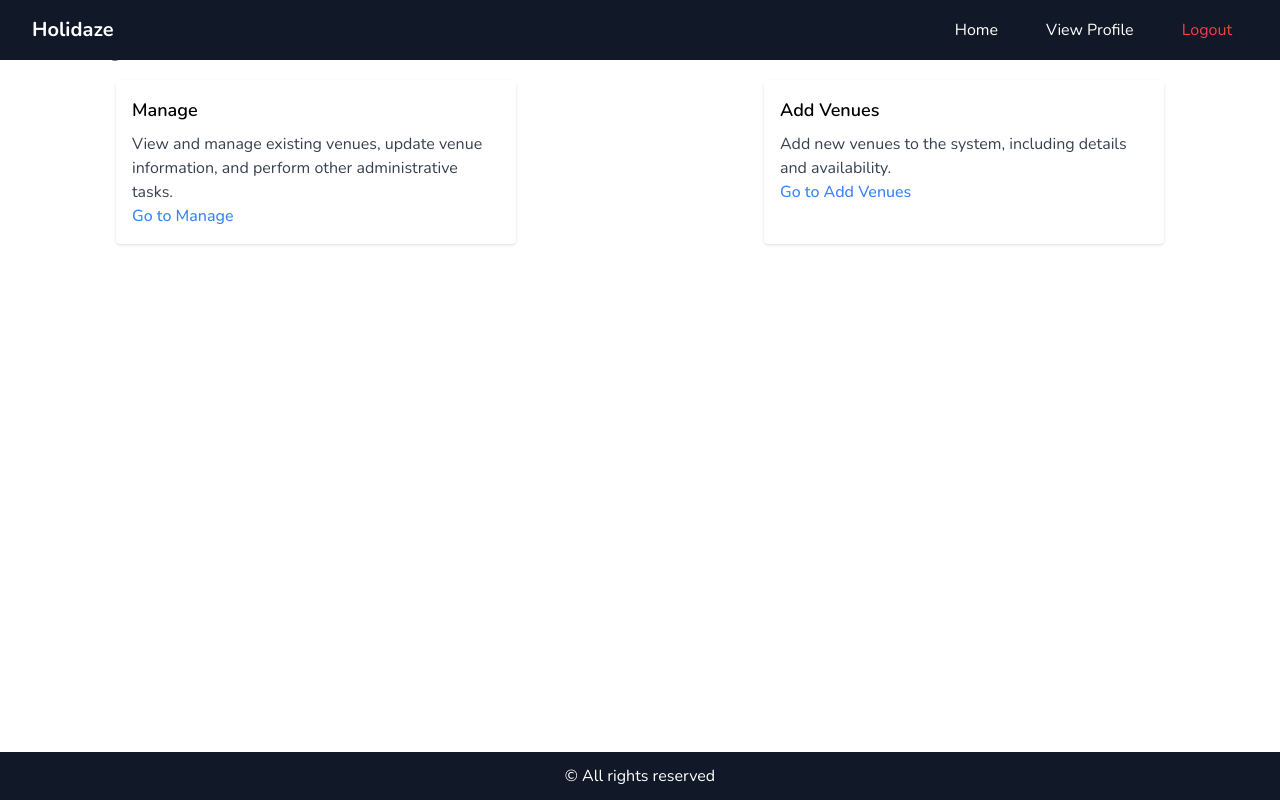
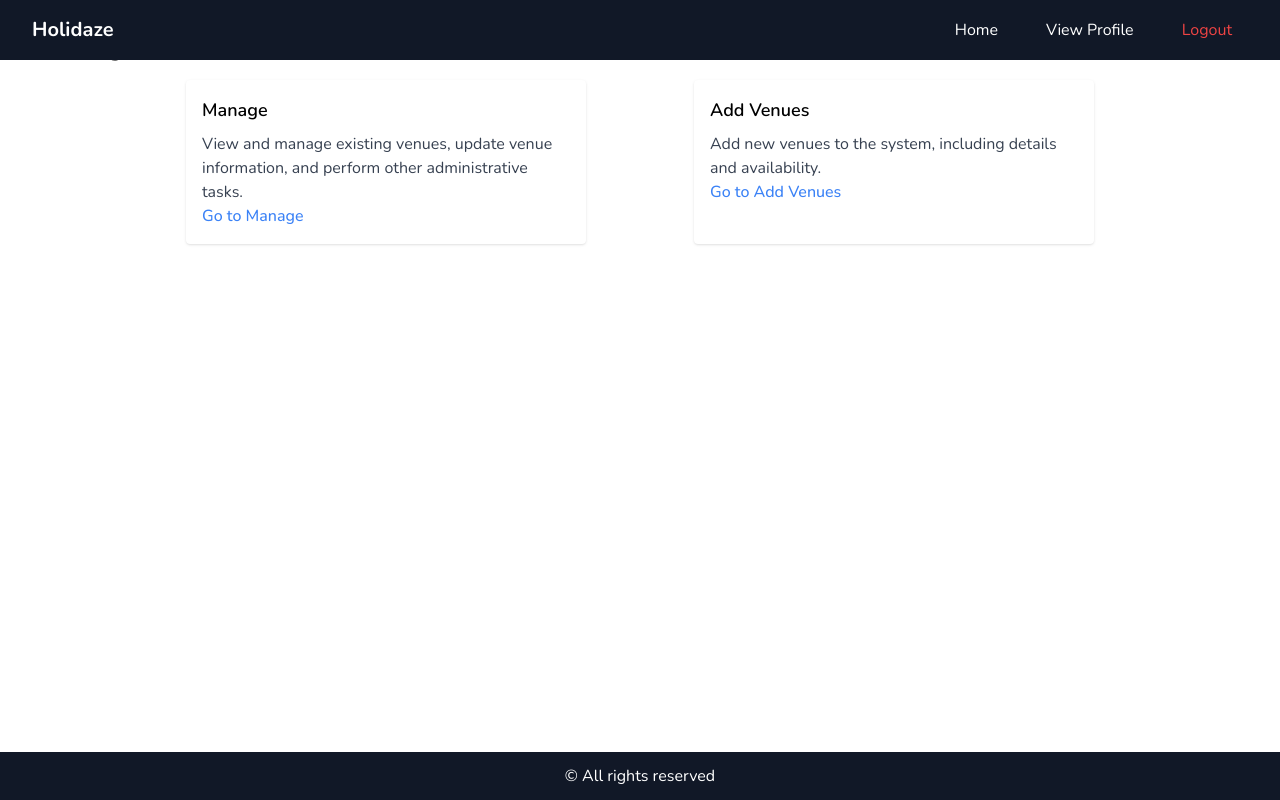
Before and after one commit to AdrianFred/project-exam2023, a Next.js app: page /admin in a window 1280 px wide. Built offline with nearby package versions, Linux system fonts and the light colour scheme; sample sign-in values are in the browser's storage.

Commit message:
Fixing spacing

```diff
--- a/src/pages/admin/index.jsx
+++ b/src/pages/admin/index.jsx
@@ -25,7 +25,7 @@ export default function Admin() {
       </Head>
       <div className="container mx-auto py-8">
         <h1 className="text-2xl font-bold mb-4">Admin Page</h1>
-        <div className="grid grid-cols-1 md:grid-cols-2 gap-4 lg:flex lg:justify-center">
+        <div className="grid grid-cols-1 md:grid-cols-2 gap-4 lg:flex lg:justify-center max-w-[1000px] mx-auto">
           <div className="p-4 bg-white rounded shadow max-w-[400px] mx-auto">
             <h2 className="text-lg font-semibold mb-2">Manage</h2>
             <p className="text-gray-700">View and manage existing venues, update venue information, and perform other administrative tasks.</p>
```
